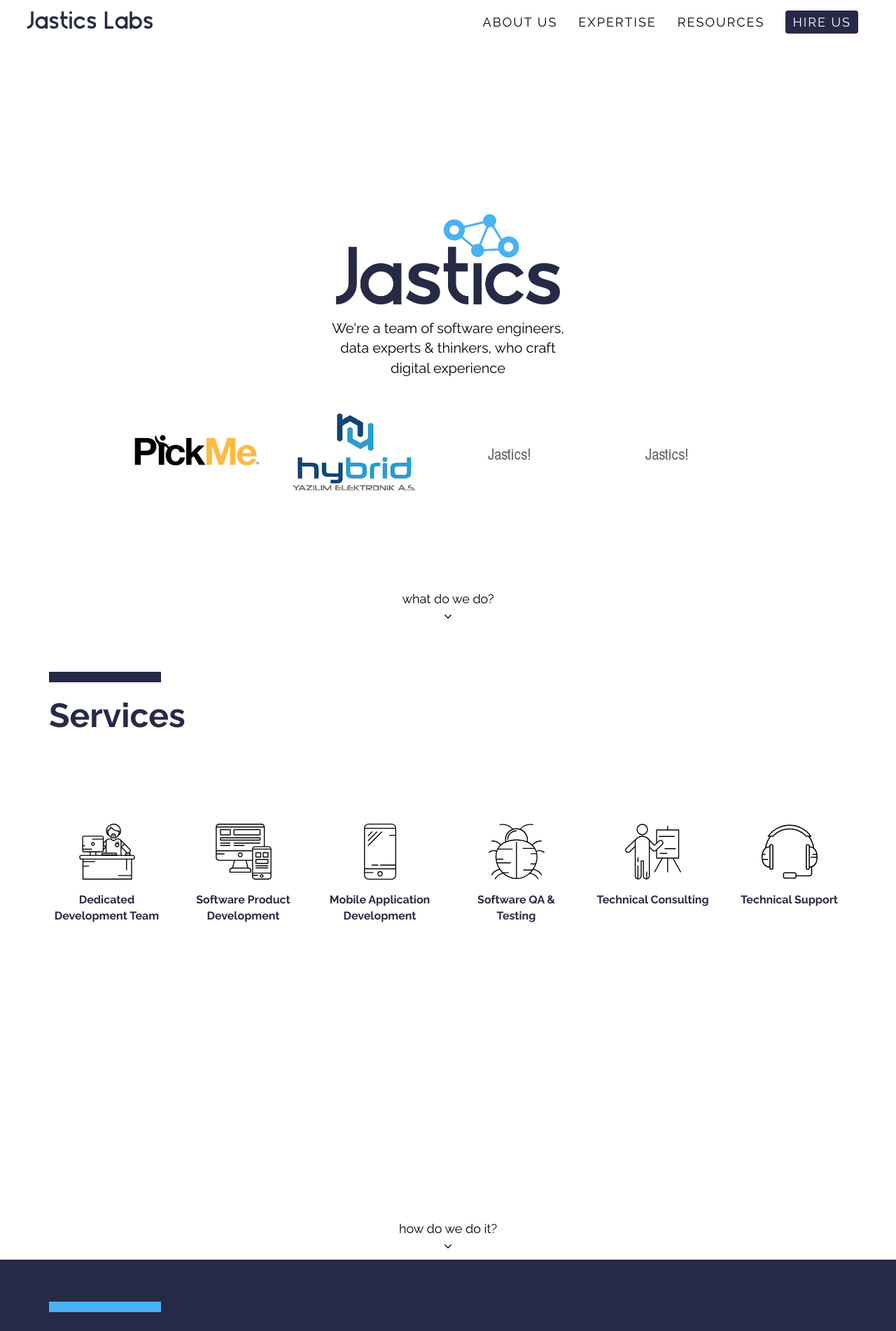
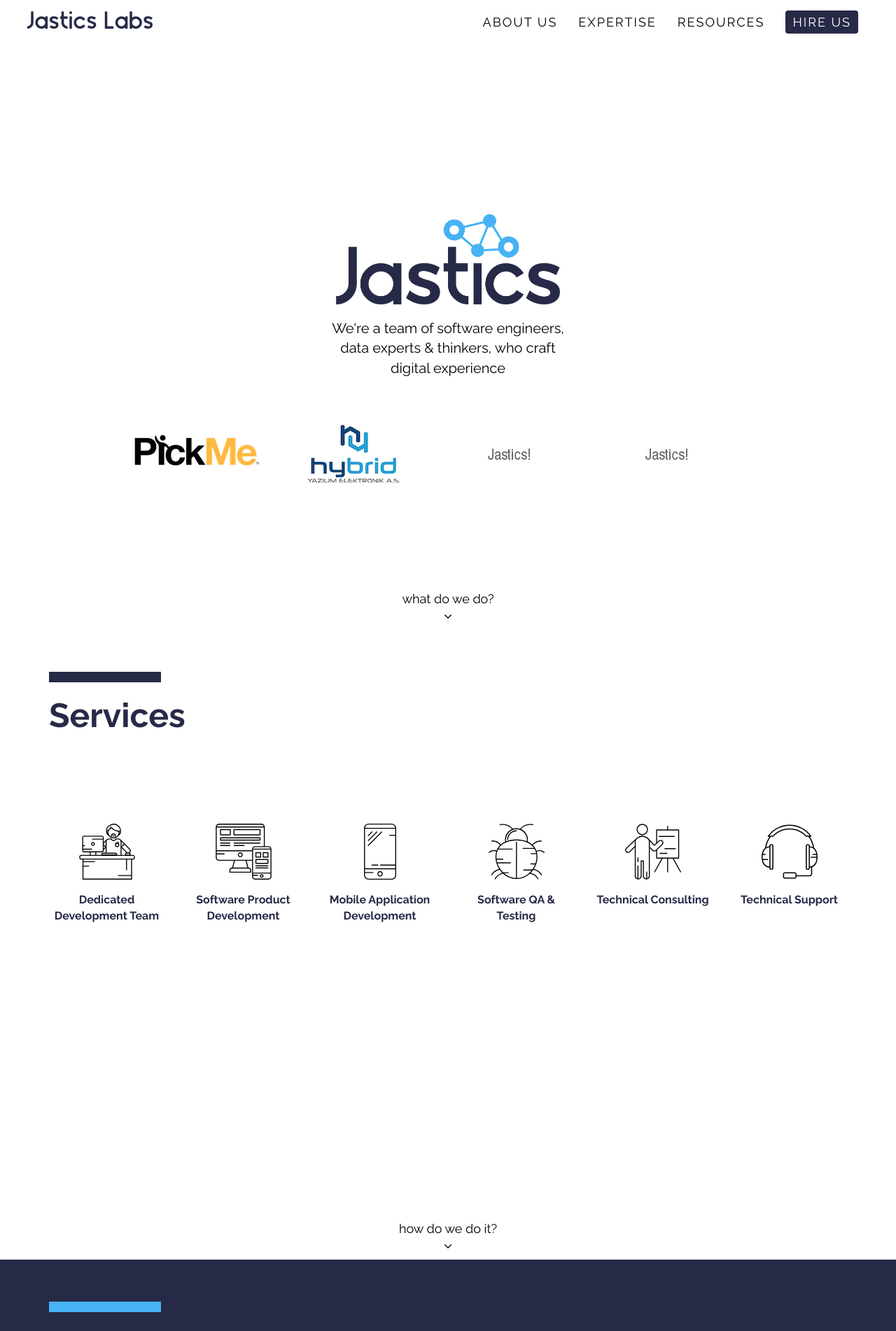
Before and after one commit to ivanursul/jastics, a Jekyll site: the page built from index.md, in a window 1280 px wide. Shown: the top 1902 px of the page at 70% size. Built offline with Jekyll 4.4.1, drawn with Linux system fonts in a browser that asks for light colours.

```diff
--- a/_data/clients.yml
+++ b/_data/clients.yml
@@ -7,7 +7,7 @@
  - src: "clients/pick-me.png"
    alt: "PickMe (Sri Lanka)"
 
- - src: "clients/hybrid-yazilim.png"
+ - src: "clients/hybr.png"
    alt: "Hybrid yazilim"
 
  - src: "clients/client.png"
```
Also changed, not shown: assets/images/clients/510201691512839.png, assets/images/clients/hybr.png (added), assets/images/clients/hybrid-yazilim.png (deleted).
